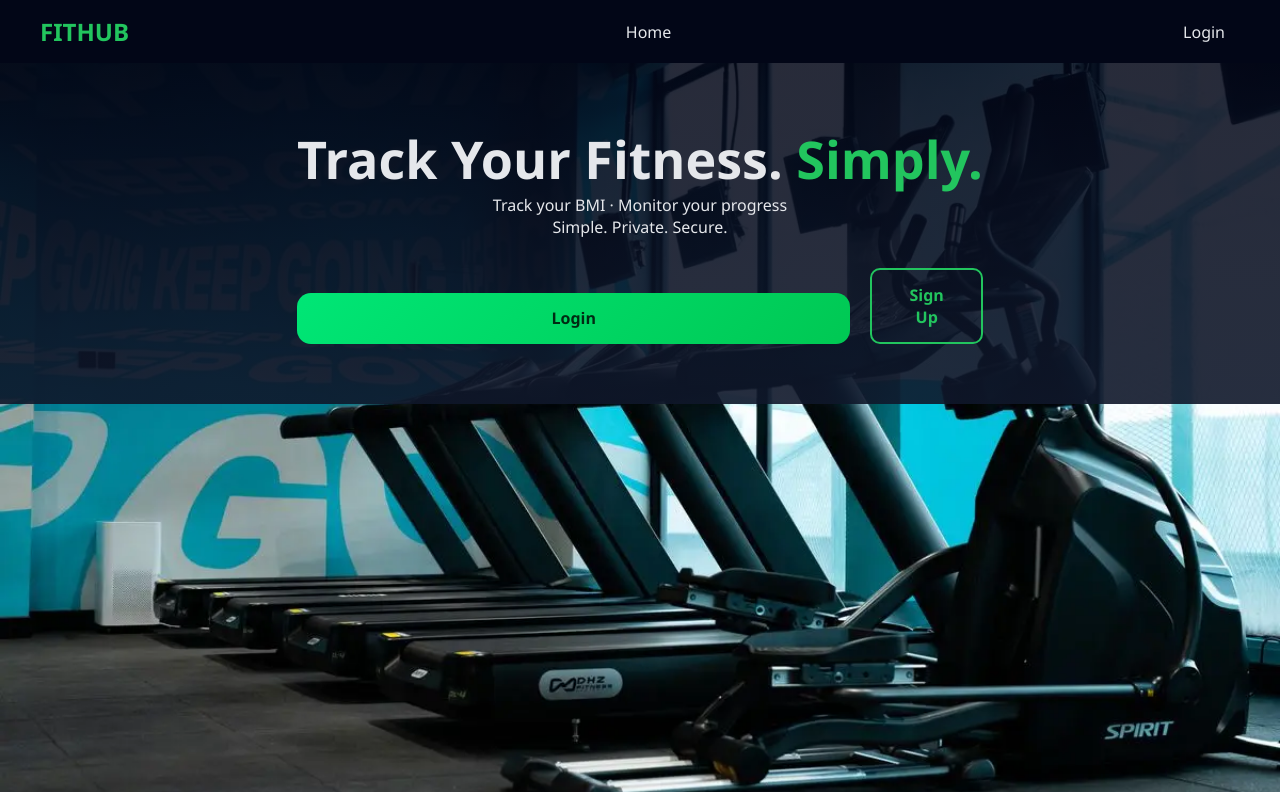
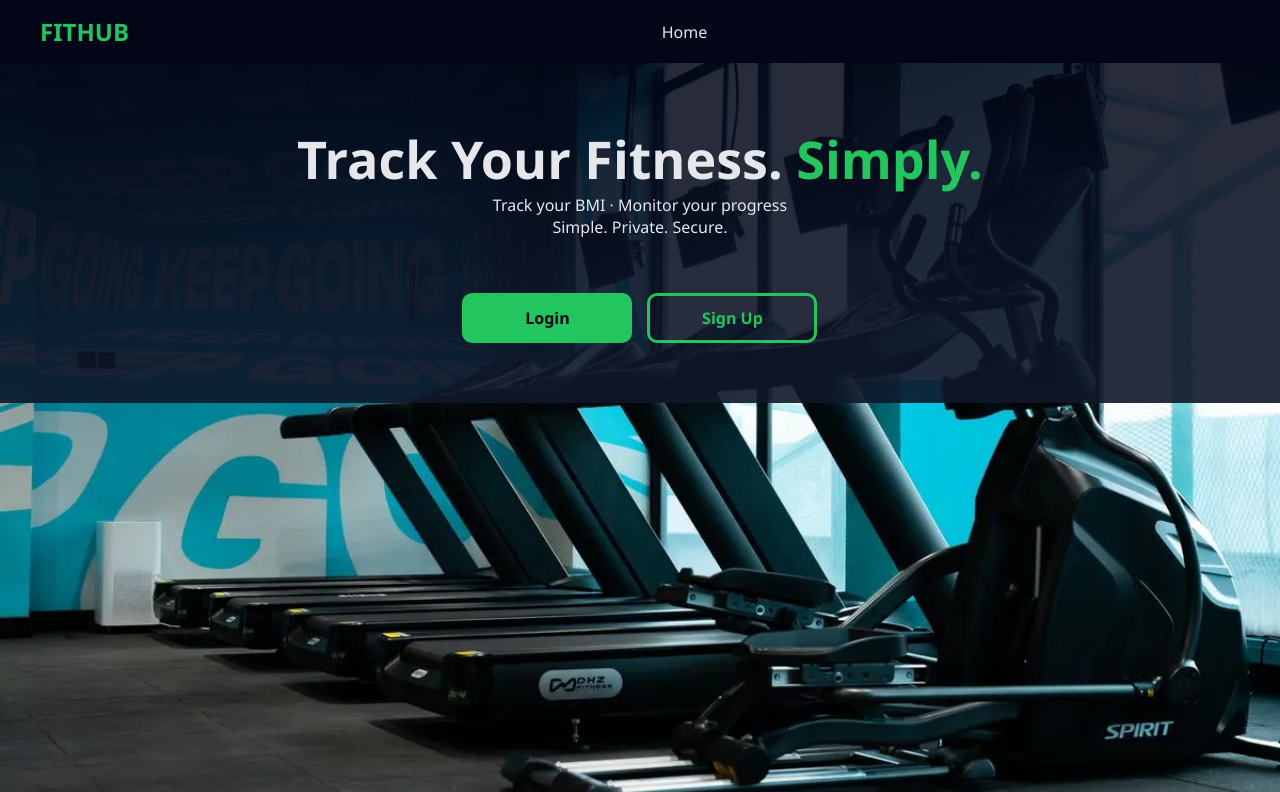
Before and after one commit to vignesh12042003/fithub, a Django app: page / in a window 1280 px wide. Shown: the top 792 px of the page. Run offline with Django 5.2, Linux system fonts and the light colour scheme.

Commit message:
Update Fithub UI and fix styling

```diff
--- a/static/fithub/css/style.css
+++ b/static/fithub/css/style.css
@@ -1,3 +1,31 @@
+/* HERO BUTTON WRAP for perfect alignment */
+.hero-btn-wrap {
+    display: flex;
+    align-items: baseline;
+    gap: 15px;
+    margin: 0 auto;
+}
+.hero-btn-wrap a {
+    width: 170px;
+    height: 50px;
+    display: flex;
+    align-items: center;
+    justify-content: center;
+    font-weight: bold;
+    border-radius: 10px;
+    text-decoration: none;
+    box-sizing: border-box;
+}
+.hero-btn-wrap .btn-primary {
+    background: #22c55e;
+    color: #020617;
+    border: 3px solid transparent;
+}
+.hero-btn-wrap .btn-outline {
+    background: transparent;
+    color: #22c55e;
+    border: 3px solid #22c55e;
+}
 /* ===============================
    GLOBAL RESET
 ================================ */
@@ -90,7 +118,53 @@ body {
 .hero-actions {
     margin-top: 30px;
     display: flex;
-    gap: 20px;
+    gap: 15px;
+}
+
+/* HERO BUTTONS */
+.hero-actions {
+    margin-top: 30px;
+    display: flex;
+    gap: 15px;
+    align-items: center;
+    flex-wrap: wrap;
+    justify-content: center;
+}
+
+.hero-actions a {
+    width: 170px !important;
+    min-width: 120px !important;
+    max-width: 90vw !important;
+    height: 50px !important;
+    padding: 0 24px !important;
+    display: flex !important;
+    align-items: center !important;
+    justify-content: center !important;
+    box-sizing: border-box !important;
+    border-radius: 10px !important;
+    font-weight: bold !important;
+    text-decoration: none !important;
+    margin-bottom: 0 !important;
+}
+
+/* Sign Up button styling */
+.hero-actions a.btn-outline {
+    background-color: transparent !important;
+    border: 3px solid #22c55e !important;
+    color: #22c55e !important;
+    height: 50px !important;
+    padding: 0 24px !important;
+    box-sizing: border-box !important;
+}
+
+/* Login button styling */
+.hero-actions a.btn-primary {
+    background-color: #22c55e !important;
+    color: #020617 !important;
+    height: 50px !important;
+    padding: 0 24px !important;
+    box-sizing: border-box !important;
+    border: 3px solid transparent !important;
 }
 
 .btn-primary {
@@ -103,9 +177,9 @@ body {
 }
 
 .btn-outline {
-    border: 2px solid #22c55e;
+    border: 3px solid #22c55e;
     color: #22c55e;
-    padding: 14px 30px;
+    padding: 12px 20px;
     border-radius: 10px;
     font-weight: bold;
     text-decoration: none;
@@ -185,12 +259,19 @@ footer {
         padding: 40px 20px;
         text-align: center;
     }
-
     .hero-actions {
         justify-content: center;
         flex-wrap: wrap;
+        gap: 10px;
     }
-
+    .hero-actions a {
+        width: 90vw !important;
+        min-width: 0 !important;
+        max-width: 100vw !important;
+        font-size: 1rem !important;
+        height: 40px !important;
+        padding: 10px 0 !important;
+    }
     .features {
         grid-template-columns: 1fr;
     }
--- a/templates/base.html
+++ b/templates/base.html
@@ -24,8 +24,6 @@
         {% if user.is_authenticated %}
             <span class="username">{{ user.username }}</span>
             <a href="{% url 'logout' %}">Logout</a>
-        {% else %}
-            <a href="{% url 'login' %}">Login</a>
         {% endif %}
     </div>
 </nav>
--- a/templates/home.html
+++ b/templates/home.html
@@ -14,8 +14,10 @@
                 {% if user.is_authenticated %}
                     <a href="{% url 'dashboard' %}" class="btn-primary">Go to Dashboard</a>
                 {% else %}
+                <div class="hero-btn-wrap">
                     <a href="{% url 'login' %}" class="btn-primary">Login</a>
                     <a href="{% url 'signup' %}" class="btn-outline">Sign Up</a>
+                </div>
                 {% endif %}
             </div>
         </div>
```
